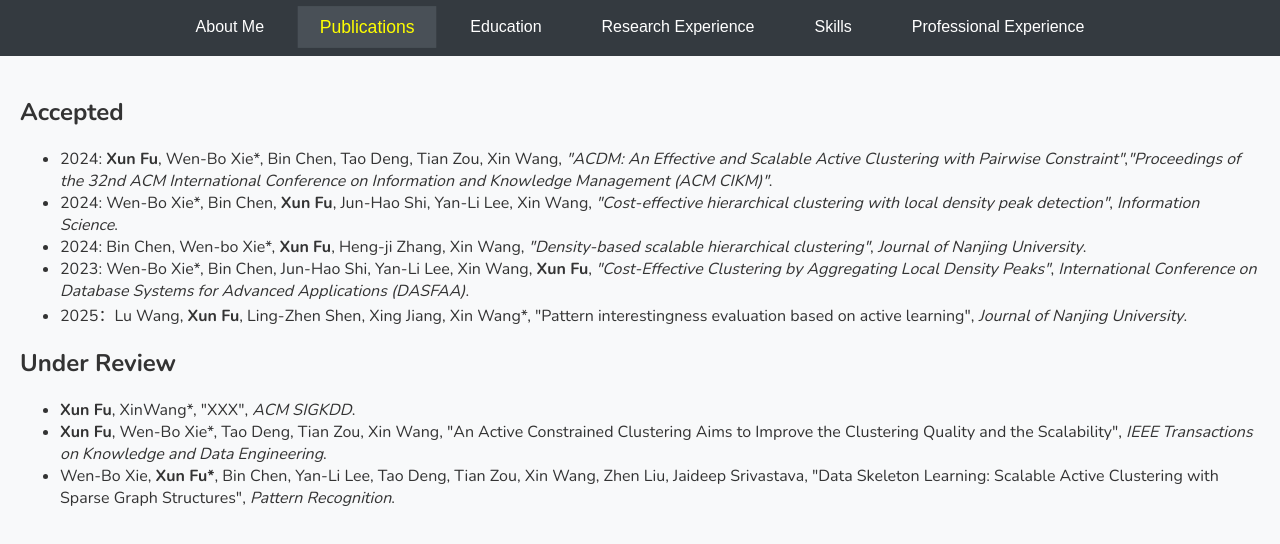
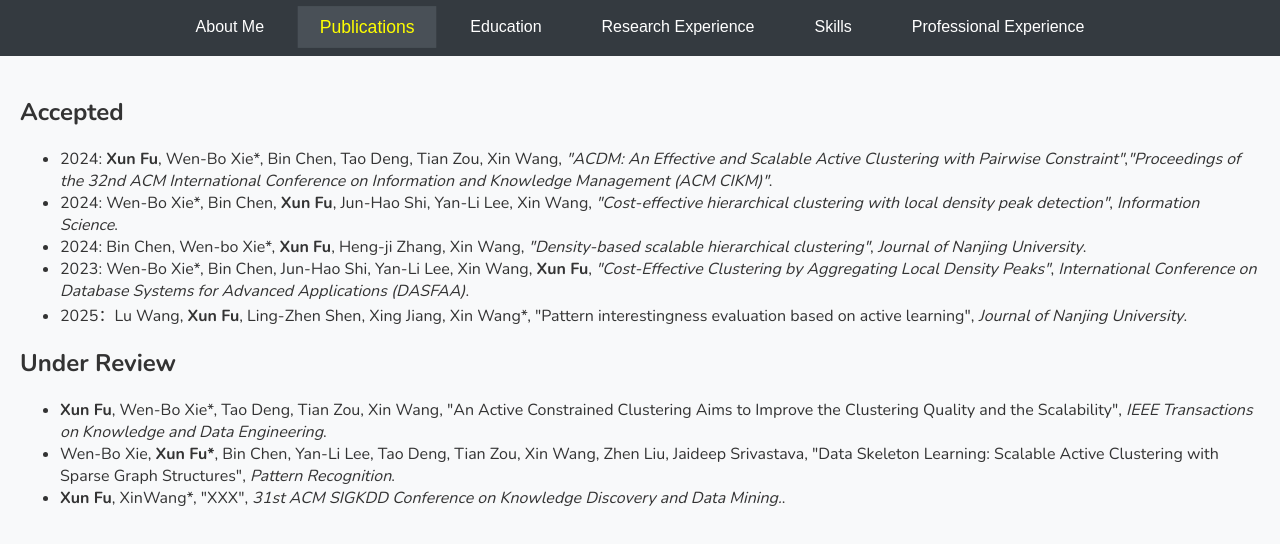
Before and after one commit to briceloskie/briceloskie.github.io, a plain HTML site: page index.html in a window 1280 px wide. Both pictures are taken after a click on the button "Publications". Shown: the part 142-686 px from the top of the page. Drawn offline with nearby package versions, Linux system fonts and the light colour scheme.

Commit message:
Update index.html

```diff
--- a/index.html
+++ b/index.html
@@ -167,9 +167,9 @@
         </ul>
         <h2>Under Review</h2>
         <ul>
-            <li><strong>Xun Fu</strong>, XinWang*, "XXX", <i>ACM SIGKDD</i>.</li>
             <li><strong>Xun Fu</strong>, Wen-Bo Xie*, Tao Deng, Tian Zou, Xin Wang, "An Active Constrained Clustering Aims to Improve the Clustering Quality and the Scalability", <i>IEEE Transactions on Knowledge and Data Engineering</i>.</li>
             <li>Wen-Bo Xie, <strong>Xun Fu*</strong>, Bin Chen, Yan-Li Lee, Tao Deng, Tian Zou, Xin Wang, Zhen Liu, Jaideep Srivastava, "Data Skeleton Learning: Scalable Active Clustering with Sparse Graph Structures", <i>Pattern Recognition</i>.</li>
+            <li><strong>Xun Fu</strong>, XinWang*, "XXX", <i>31st ACM SIGKDD Conference on Knowledge Discovery and Data Mining.</i>.</li>
         </ul>
     </div>
         <div id="education" class="section">
```
